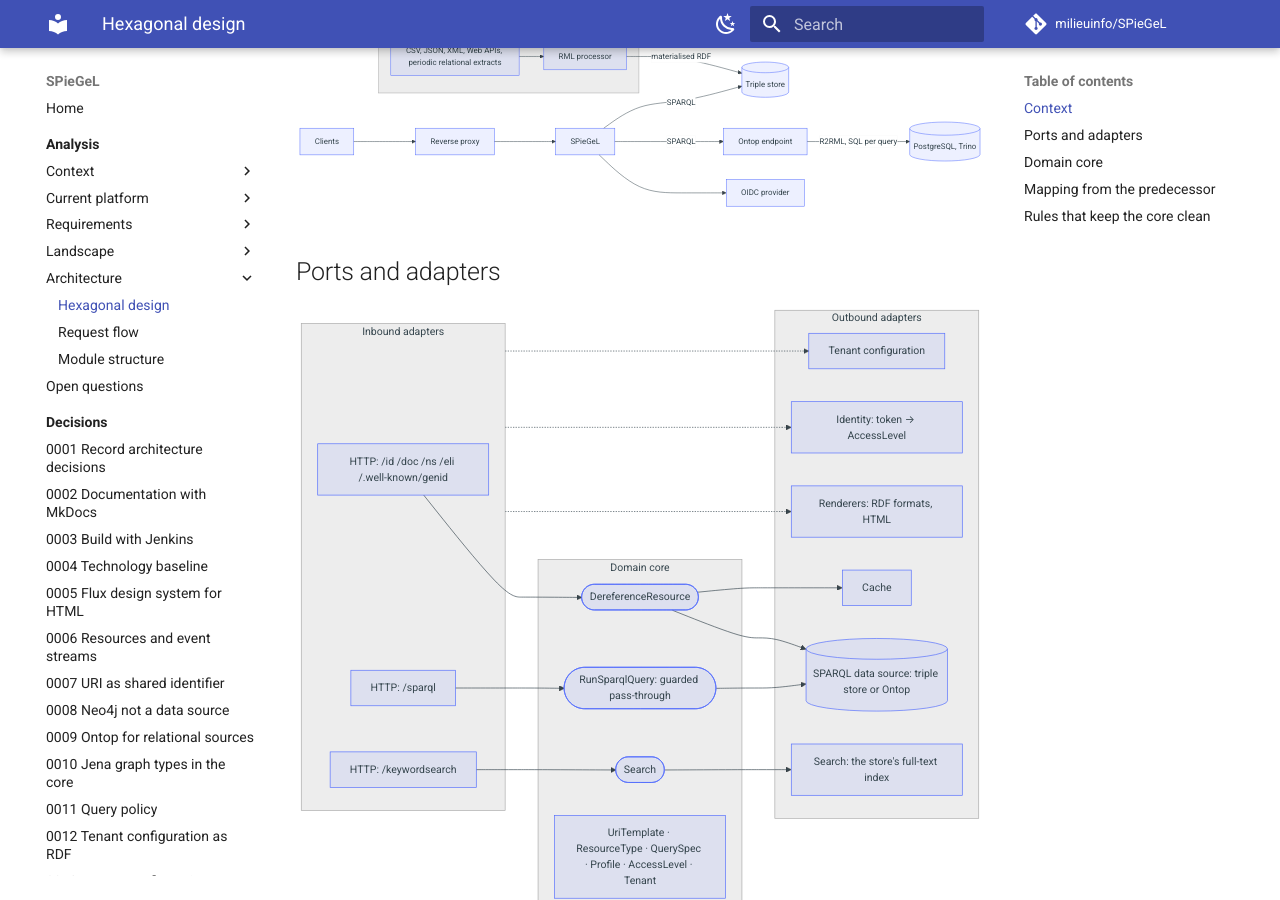
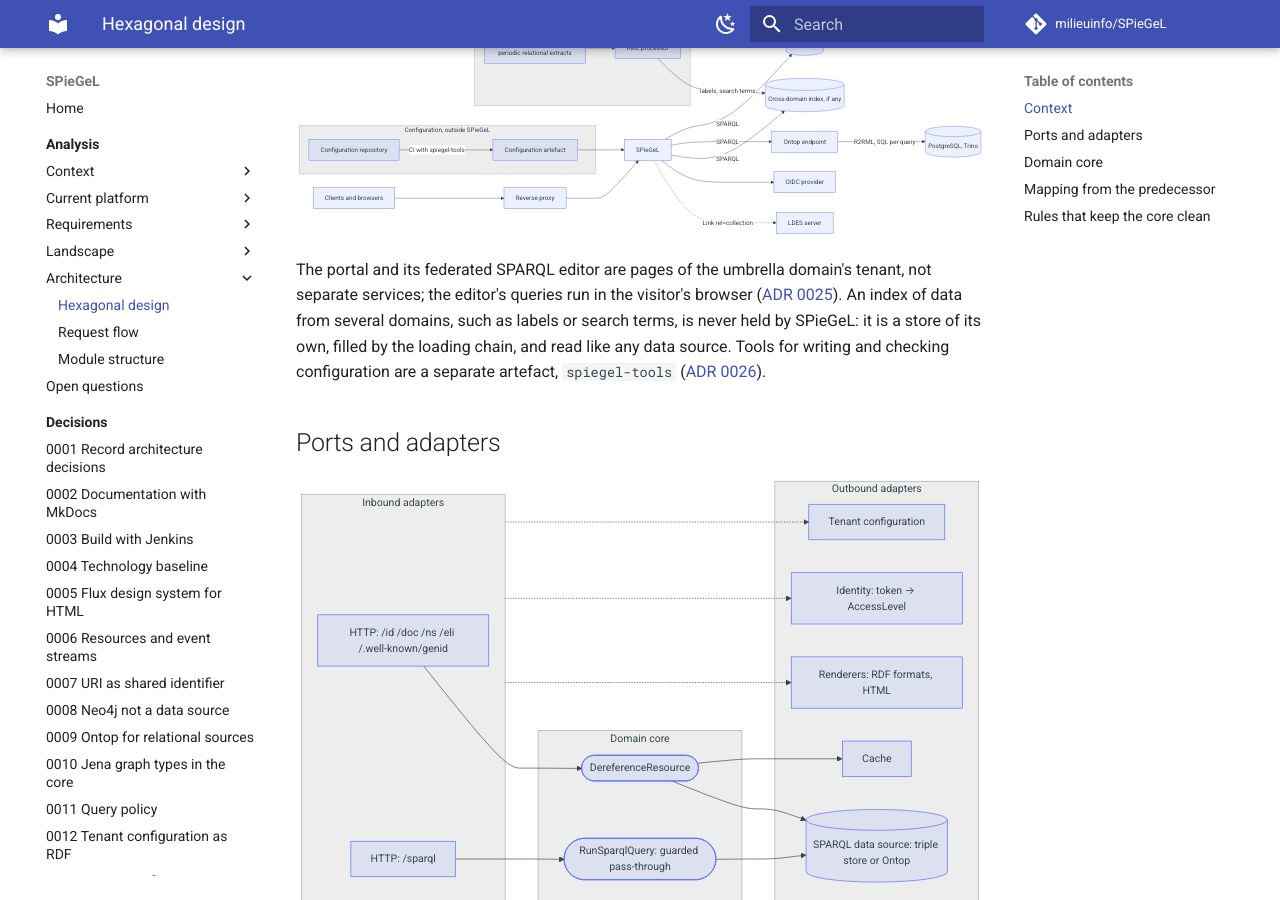
Before and after one commit to milieuinfo/SPieGeL, an MkDocs documentation site: the page built from docs/analysis/05-architecture/hexagonal-design.md, in a window 1280 px wide and 900 px high, scrolled down 630 px. Built offline with MkDocs 1.6.1 and Material for MkDocs 9.7.7, drawn with Linux system fonts in a browser that asks for light colours; comment, search, counter and statistics services are not loaded.

Commit message:
Record SPieGeL's system boundary in ADR 0026
A growing number of things concern all domains rather than one: the
portal, shared defaults, tools, indexes across domains and federated
queries. Without a rule, each would be placed case by case.

- ADR 0026: what answers requests on a tenant's host is in the same
  artefact, including the portal as the umbrella domain's front page;
  tools for configuration and CI are a separate module, spiegel-tools;
  data gathered from several domains is never held by SPieGeL but read
  from a store filled by the loading chain; what runs at the consumer is
  not part of SPieGeL; defaults come in a built-in and a shared layer
- the context diagram shows the configuration repository, a possible
  cross-domain index and the LDES server; the module structure gains
  spiegel-tools; scope and open question 42 follow the ADR

Co-Authored-By: Claude Opus 5.5 <noreply@anthropic.com>

````diff
--- a/docs/analysis/05-architecture/hexagonal-design.md
+++ b/docs/analysis/05-architecture/hexagonal-design.md
@@ -11,16 +11,25 @@ SPieGeL reads RDF from data sources, which are SPARQL endpoints (FR-DS-01). Whet
 
 ```mermaid
 flowchart LR
-    CL[Clients] --> PX[Reverse proxy] --> S[SPieGeL]
+    CL[Clients and browsers] --> PX[Reverse proxy] --> S[SPieGeL]
     S -->|SPARQL| TS[(Triple store)]
     S -->|SPARQL| OT[Ontop endpoint]
     OT -->|R2RML, SQL per query| RDB[(PostgreSQL, Trino)]
+    S -->|SPARQL| CX[(Cross-domain index, if any)]
     S --> IDP[OIDC provider]
+    S -.->|Link rel=collection| LDES[LDES server]
+    subgraph cfg [Configuration, outside SPieGeL]
+        REPO[Configuration repository] -->|CI with spiegel-tools| ART[Configuration artefact]
+    end
+    ART --> S
     subgraph lc [Loading chain, outside SPieGeL]
         SRC[CSV, JSON, XML, Web APIs, periodic relational extracts] --> RML[RML processor]
     end
     RML -->|materialised RDF| TS
+    RML -->|labels, search terms| CX
 ```
+
+The portal and its federated SPARQL editor are pages of the umbrella domain's tenant, not separate services; the editor's queries run in the visitor's browser ([ADR 0025](../../adr/0025-federated-query-in-the-portal.md)). An index of data from several domains, such as labels or search terms, is never held by SPieGeL: it is a store of its own, filled by the loading chain, and read like any data source. Tools for writing and checking configuration are a separate artefact, `spiegel-tools` ([ADR 0026](../../adr/0026-system-boundary.md)).
 
 ## Ports and adapters
 
--- a/mkdocs.yml
+++ b/mkdocs.yml
@@ -116,4 +116,5 @@ nav:
       - 0023 Event stream discovery and versions: adr/0023-event-stream-discovery-and-versions.md
       - 0024 JSON-LD from SPARQL CONSTRUCT: adr/0024-json-ld-from-sparql-construct.md
       - 0025 Federated query in the portal: adr/0025-federated-query-in-the-portal.md
+      - 0026 System boundary: adr/0026-system-boundary.md
       - Template: adr/template.md
````
Also changed, not shown: docs/adr/0026-system-boundary.md (added, +37 -0 lines), docs/adr/README.md (+1 -0 lines), docs/analysis/01-context/scope.md (+5 -2 lines), docs/analysis/05-architecture/module-structure.md (+6 -2 lines), docs/analysis/06-open-questions.md (+1 -1 lines).
